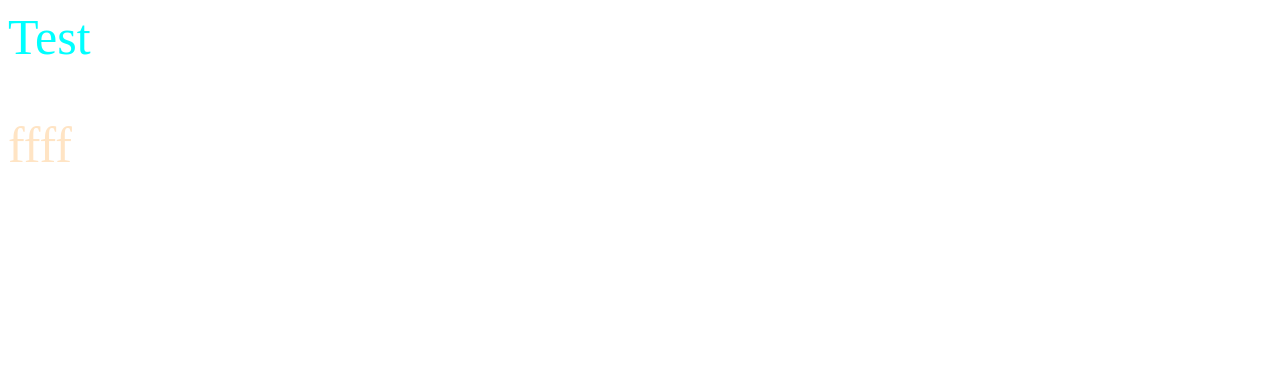
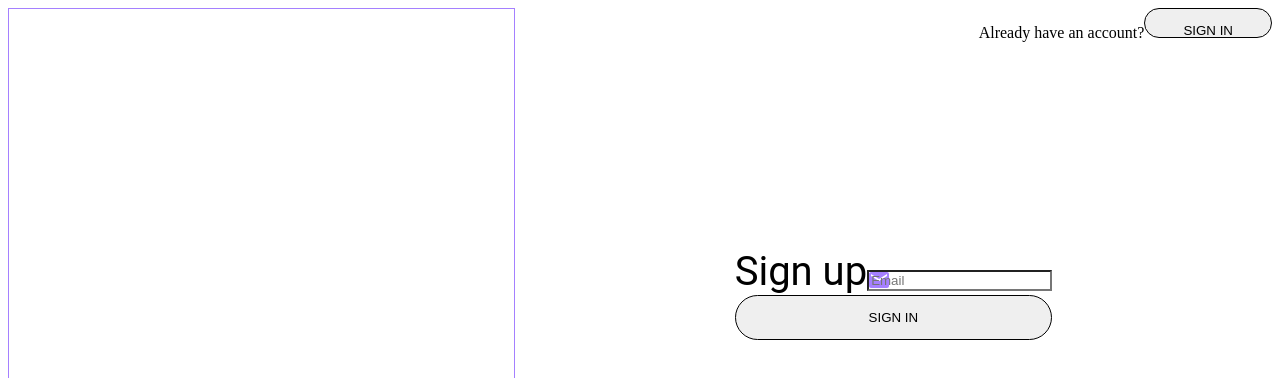
Before and after one commit to erenyuksel/motion-frontend-team4, a React (Vite) app: page / in a window 1280 px wide. Shown: the top 378 px of the page. Built offline with nearby package versions, Linux system fonts and the light colour scheme.

Commit message:
adding changes to resgiter logic

```diff
--- a/src/components/Login/Register_child/index.jsx
+++ b/src/components/Login/Register_child/index.jsx
@@ -0,0 +1,57 @@
+import { useDispatch, useState } from "react-dom";
+import "./styles.scss";
+
+const SignUp = () => {
+  //const [email, setEmail] = useState("");
+  //   const [error, setError] = useState("");
+
+  //   const dispatch = useDispatch();
+  function handleSubmit() {}
+  //   const handleSubmit = async (event) => {
+  //     event.preventDefault();
+  //     setError(null);
+
+  //     try {
+  //       const res = await MotionApi.post("/auth/registration/", {
+  //         email: email,
+  //       });
+  //     if(res.data.success)
+  //         const from = location.state?.from || "";
+  //         navigate(from);
+  //       }
+  //     } catch (error) {
+  //       setError(error);
+  //     }
+  //   };
+
+  return (
+    <div className="register-container">
+      <div className="logo-container"></div>
+      <div className="signup-container">
+        <div className="old-account-holder">
+          <p>Already have an account?</p>
+          <button onClick={""}>SIGN IN</button>
+        </div>
+        <div className="form-content">
+          <form>
+
+            <label>Sign up</label>
+            <input
+              type="text"
+              id="email"
+              placeholder="Email"
+              //onChange={(e) => setEmail(e.target.value)}
+            />
+            <div className="sign-in">
+              <button id="signIn" onClick={handleSubmit()}>
+                SIGN IN
+              </button>
+            </div>
+          </form>
+        </div>
+      </div>
+    </div>
+  );
+};
+
+export default SignUp;
--- a/src/components/Login/Register_child/styles.scss
+++ b/src/components/Login/Register_child/styles.scss
@@ -0,0 +1,59 @@
+@use "../../../App.scss";
+
+.register-container {
+  display: flex;
+}
+.logo-container {
+  display: flex;
+  width: 40%;
+  border: 1px solid;
+  border-color: #a580ff;
+  height: 100vh;
+}
+
+.form-content {
+  display: flex;
+  flex-direction: column;
+  label {
+    font-size: 40px;
+    align-self: center;
+    font-family: Roboto;
+  }
+}
+
+.old-account-holder {
+  display: flex;
+  width: 100%;
+  height: 20%;
+  justify-content: flex-end;
+  button {
+    border: 1px solid;
+    border-radius: 50px;
+    padding: 14px 38px 14px 38px;
+    height: 10px;
+  }
+}
+
+.signup-container {
+  display: flex;
+  flex-direction: column;
+  width: 60%;
+  flex-wrap: wrap;
+  align-items: center;
+  gap: 80px;
+
+  button {
+    border: 0.5px solid;
+    border-radius: 50px;
+    padding: 14px 38px;
+  }
+  #email {
+    background-image: url("/src/assets/svgs/email.svg");
+    background-repeat: no-repeat;
+  }
+
+  .sign-in {
+    display: flex;
+    flex-direction: column;
+  }
+}
--- a/src/routes/Login/index.jsx
+++ b/src/routes/Login/index.jsx
@@ -1,9 +1,7 @@
-import LoginChild from "../../components/Login/Login_child"
+import SignUp from "../../components/Login/Register_child";
 
 const Login = () => {
-    return (
-        <LoginChild/>
-    )
-}
+  return <SignUp />;
+};
 
-export default Login
+export default Login;
```
Also changed, not shown: src/assets/svgs/email.svg (added).
